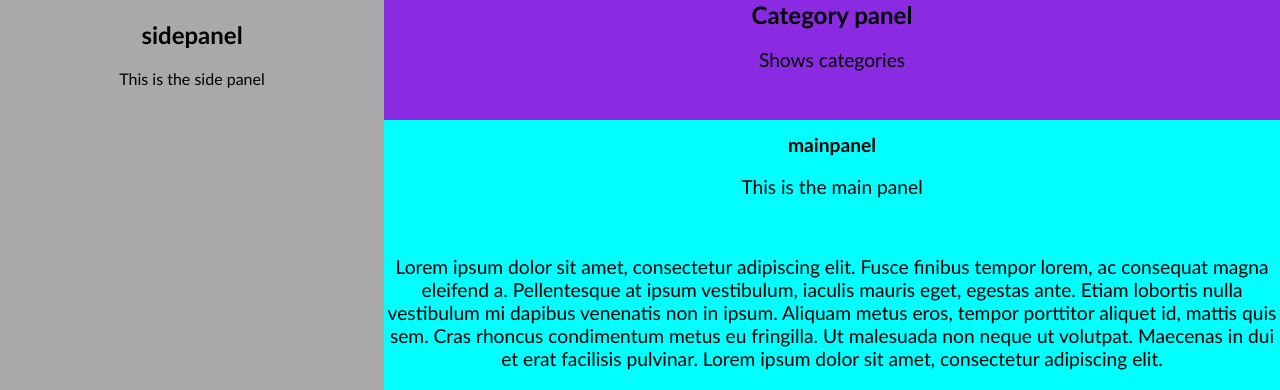
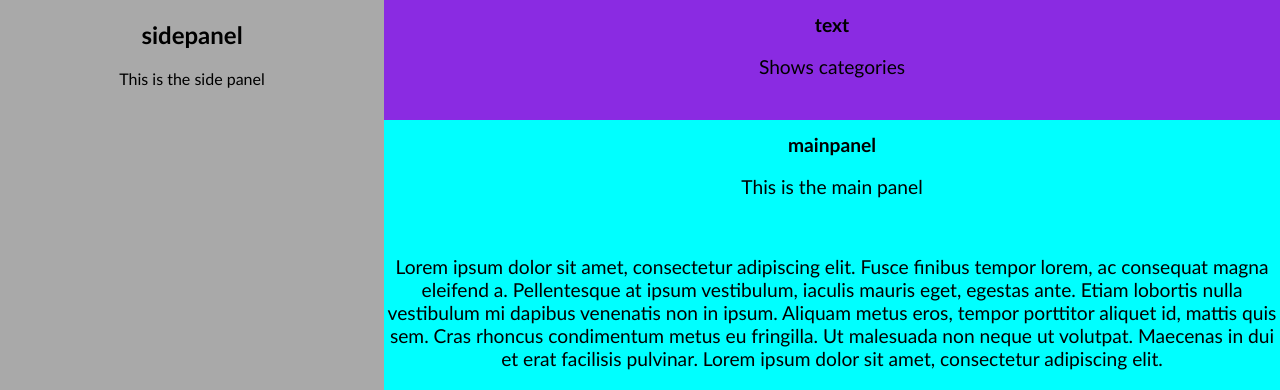
Before and after one commit to HajduThomas/Vizsgaremek-leltar, a PHP site: page /src/main.php in a window 1280 px wide. Shown: the top 390 px of the page. Run offline with PHP 8.4, Linux system fonts and the light colour scheme.

Commit message:
updated main layout

```diff
--- a/src/main.css
+++ b/src/main.css
@@ -2,7 +2,8 @@ html, body {
   background-color: black;
   font-family: 'Gill Sans', 'Gill Sans MT', Calibri, 'Trebuchet MS', sans-serif;
   height: 100%;
-  margin: 0%;
+  padding: 0% !important;
+  margin: 0% !important;
 }
 
 * {
@@ -23,14 +24,13 @@ html, body {
 
 .mainpanel {
   background-color: aqua;
-  display: inline-block;
   height: 100%;
   width: 70%;
+  overflow: hidden;
 }
 
 .scroller {
-  height: calc(100% - 130px);
-  width: 100%;
+  height: calc(100% - 120px);
   overflow: auto;
 }
 
@@ -45,15 +45,13 @@ html, body {
   font-size: larger;
 }
 
-.sticky {
-  top: 0;
-  position: sticky;
+.toppanel {
+  overflow: hidden;
   background-color: blueviolet;
   height: 120px;
 }
 
-.sticky h2,
-.sticky p {
-  margin: 0;
+.toppanel h2,
+.toppanel p {
   text-align: center;
 }
--- a/src/main.php
+++ b/src/main.php
@@ -19,8 +19,8 @@
         <p>This is the side panel</p>
     </div>
     <div class="mainpanel">
-      <div class="sticky">
-        <h2>Category panel</h2><br>
+      <div class="toppanel">
+        <h1>text</h1>
         <P>Shows categories</P>
       </div>
       <div class="scroller">
```
